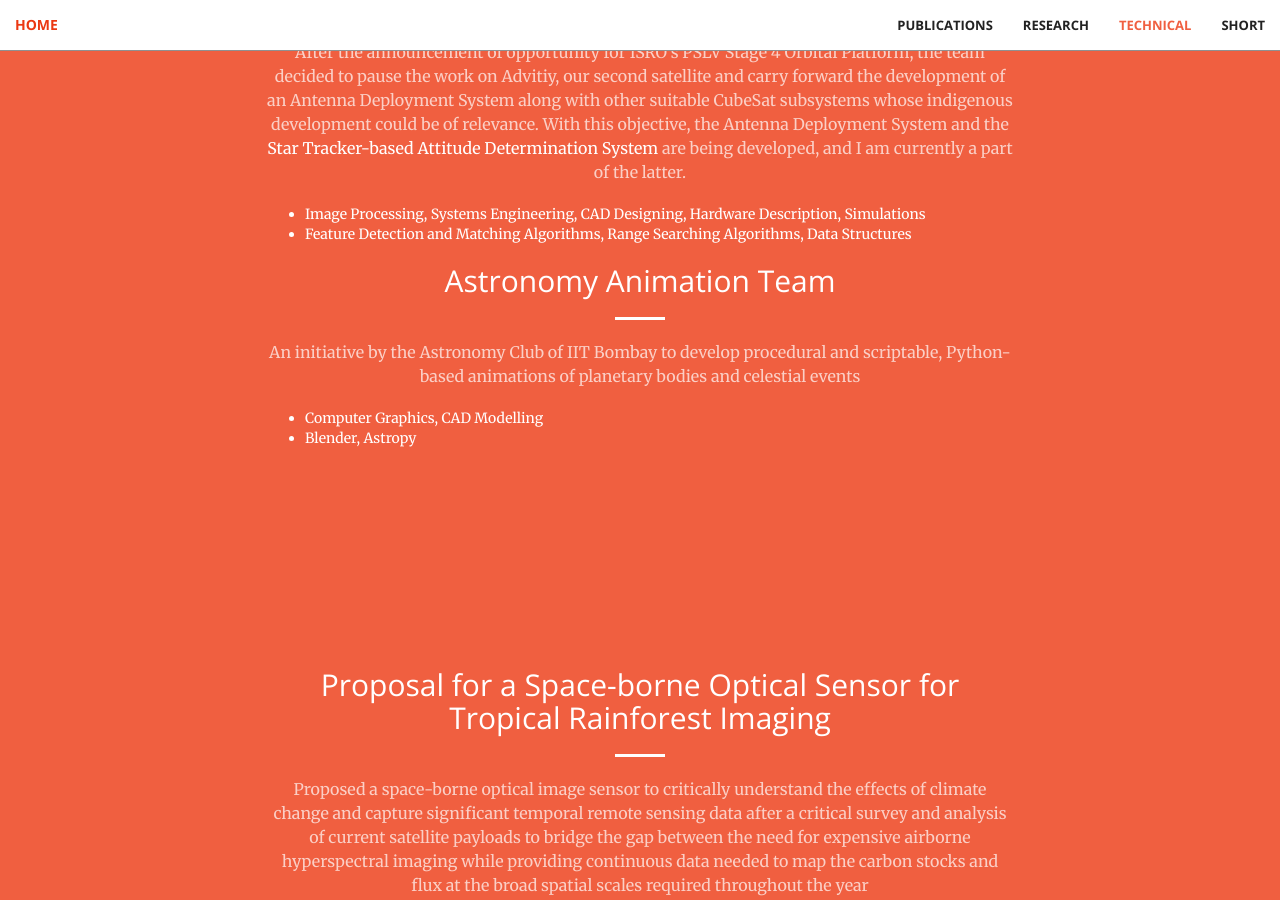
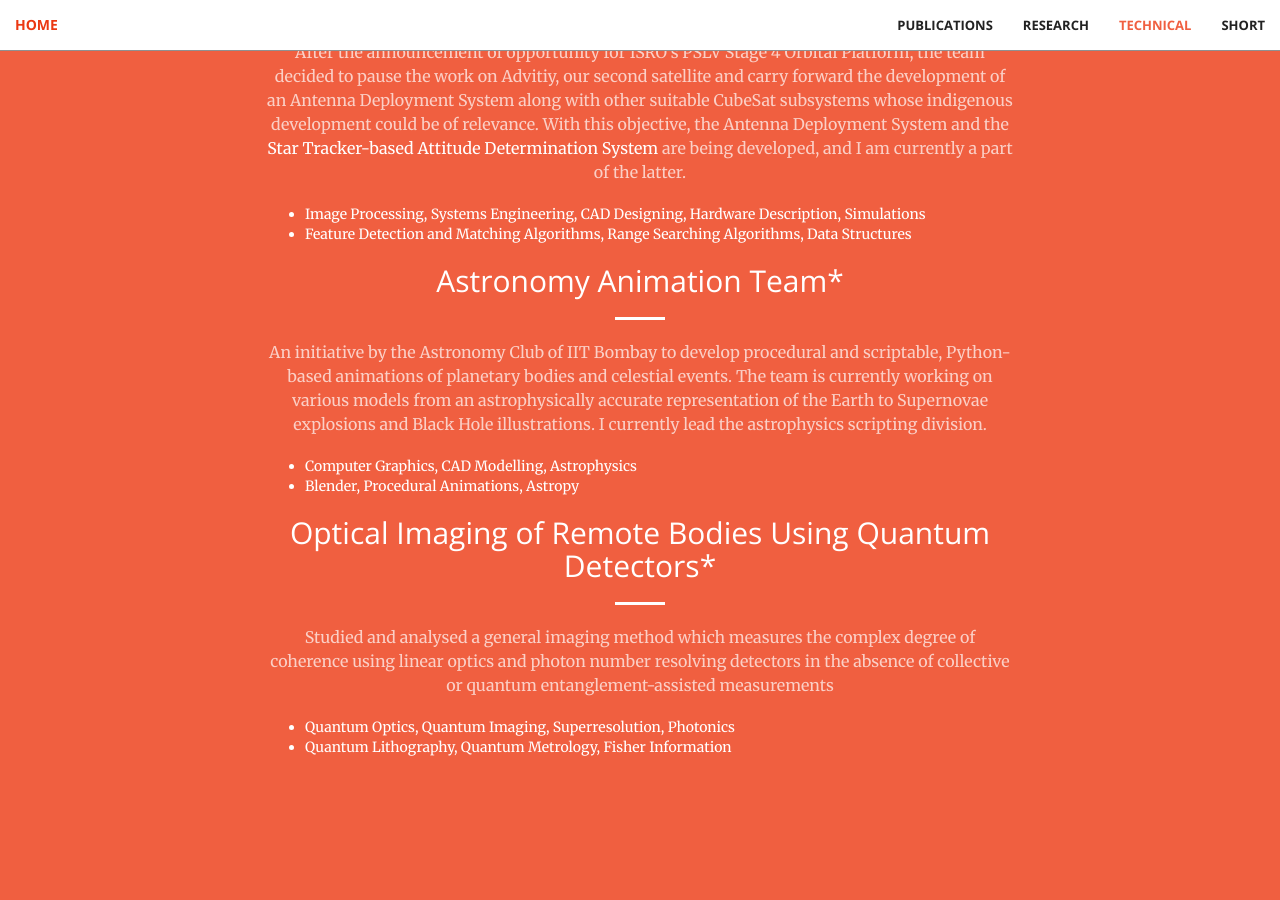
Before and after one commit to aravindbharathi/aravindbharathi.github.io, a Jekyll site: the page projects/index.html, which Jekyll copies as it is, in a window 1280 px wide and 900 px high, scrolled down 2260 px. Built offline with Jekyll 4.4.1, drawn with Linux system fonts in a browser that asks for light colours; some of the changed text lies outside the part shown.

Commit message:
Update index.html

```diff
--- a/projects/index.html
+++ b/projects/index.html
@@ -223,13 +223,26 @@
                         <li>Feature Detection and Matching Algorithms, Range Searching Algorithms, Data Structures</li>
                       </ul>
                     </p>
-                    <h2 class="section-heading">Astronomy Animation Team</h2>
+                    <h2 class="section-heading">Astronomy Animation Team*</h2>
                     <hr class="light">
                     <p class="text-faded">
-                      An initiative by the Astronomy Club of IIT Bombay to develop procedural and scriptable, Python-based animations of planetary bodies and celestial events
+                      An initiative by the Astronomy Club of IIT Bombay to develop procedural and scriptable, Python-based animations of planetary bodies and celestial events.
+                      The team is currently working on various models from an astrophysically accurate representation of the Earth to Supernovae explosions and
+                      Black Hole illustrations. I currently lead the astrophysics scripting division.
                       <ul align = "left">
-                        <li>Computer Graphics, CAD Modelling</li>
-                        <li>Blender, Astropy</li>
+                        <li>Computer Graphics, CAD Modelling, Astrophysics</li>
+                        <li>Blender, Procedural Animations, Astropy</li>
+                      </ul>
+                    </p>
+                    <h2 class="section-heading">Optical Imaging of Remote Bodies Using Quantum Detectors*</h2>
+                    <hr class="light">
+                    <p class="text-faded">
+                      Studied and analysed a general imaging method which measures the complex degree of coherence using linear
+                      optics and photon number resolving detectors in the absence of collective or quantum entanglement-assisted
+                      measurements
+                      <ul align = "left">
+                        <li>Quantum Optics, Quantum Imaging, Superresolution, Photonics</li>
+                        <li>Quantum Lithography, Quantum Metrology, Fisher Information</li>
                       </ul>
                     </p>
                 </div>
@@ -305,7 +318,7 @@
                       Assembled a remote controlled bluetooth car capable of dodging obstacles and navigating a challenging circuit.
                       A differential driving mechanism was implemented alongside the electrical and mechanical aspects of the bot
                     </p>
-                    <h2 class="section-heading">High-Performance Computing in GIS*</h2>
+                    <h2 class="section-heading">High-Performance Computing in GIS</h2>
                     <hr class="light">
                     <p class="text-faded">
                       Applications of High-Performance Computing techniques in processing geospatial data in Geographic Information System were explored.
```
